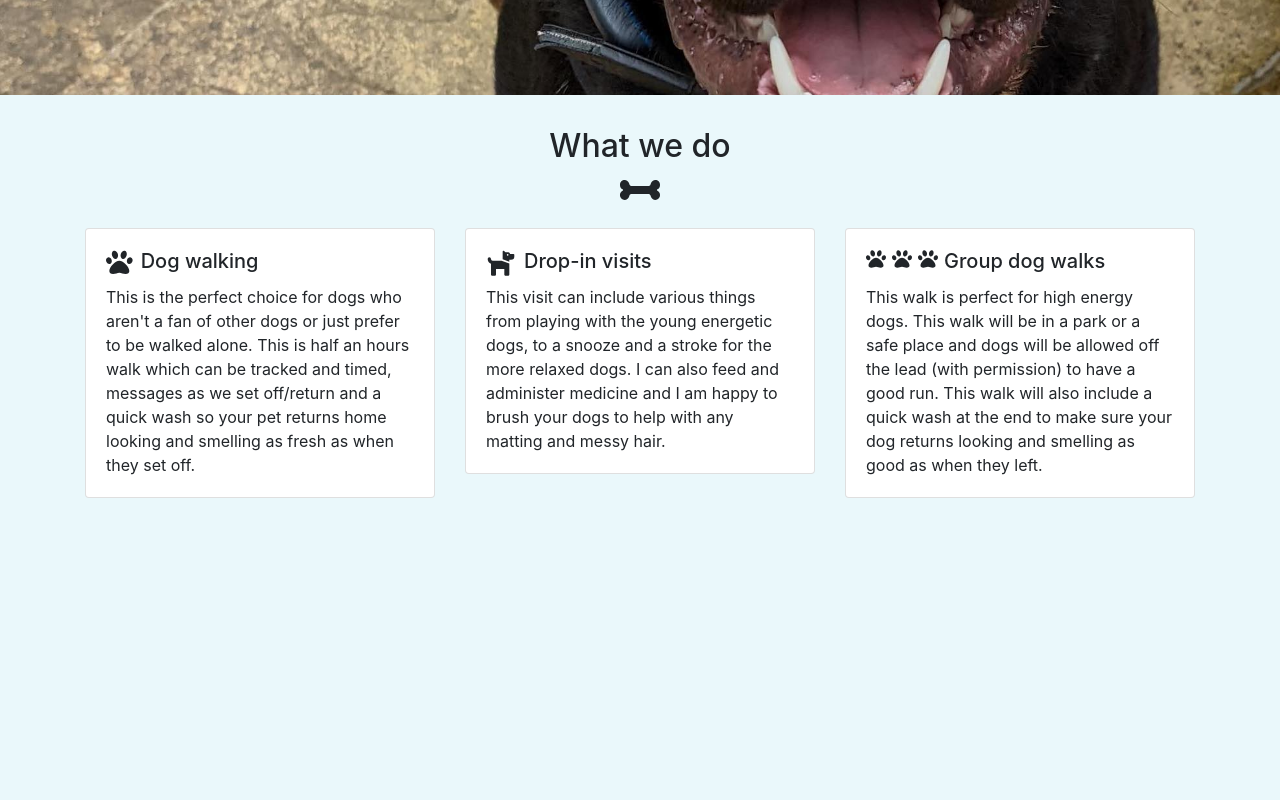
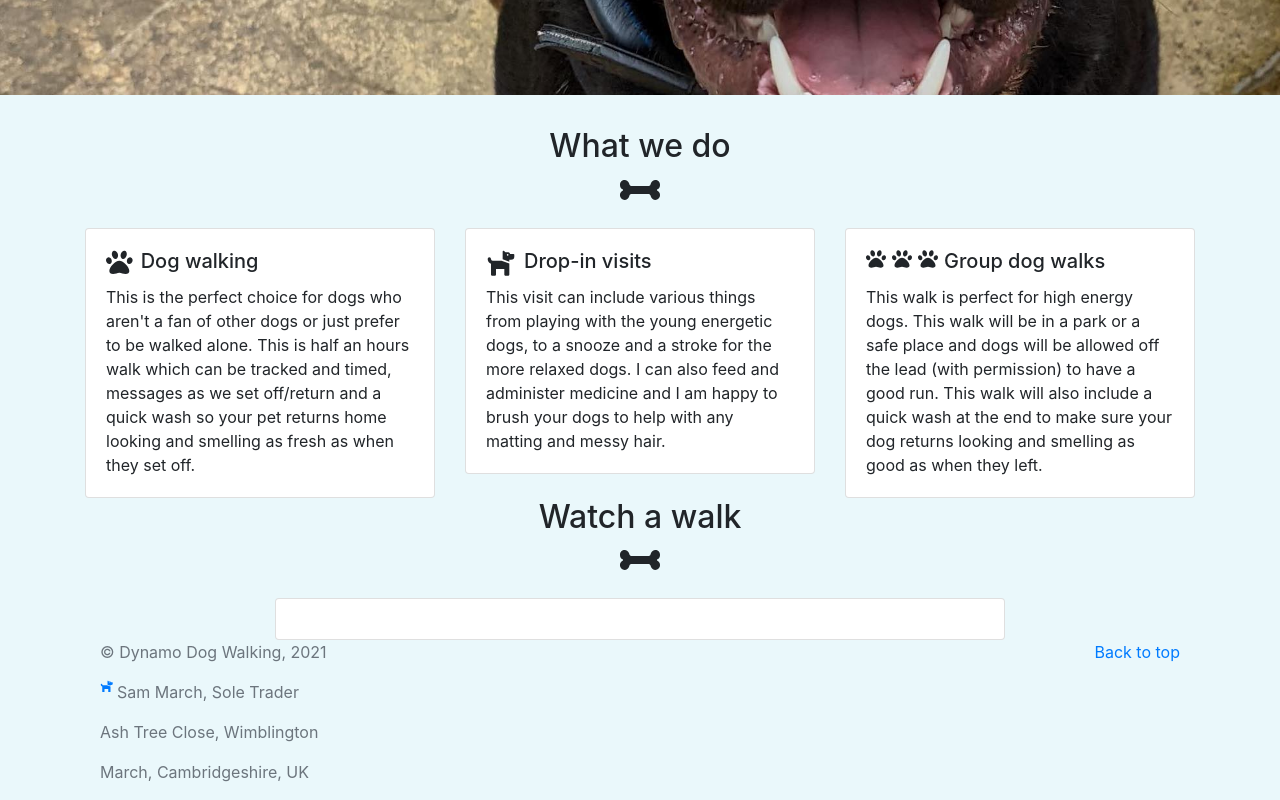
Before and after one commit to tomjmarch/dynamodogwalking, an Angular app: page / in a window 1280 px wide. Shown: the part 615-1415 px from the top of the page. Before the commit the page ends 1113 px from the top, so only its background shows below. Built offline with nearby package versions, Linux system fonts and the light colour scheme; grey boxes are pictures that could not be loaded.

Commit message:
adding embedded youtube video

```diff
--- a/src/app/app.component.html
+++ b/src/app/app.component.html
@@ -56,6 +56,38 @@
 </div>
 
 
+<div class="container">
+  <div class="row">
+    <h2 class="mx-auto">Watch a walk</h2>
+  </div>
+  <div class="row">
+    <fa-icon [icon]="faBone" size="2x" class="mx-auto"></fa-icon>
+  </div>
+
+  <div class="row">
+    <div class="col-md-8 offset-md-2 col-12" style="padding-top:20px !important;">
+      <div class="card">
+        <div class="card-body">
+          <div class="embed-responsive embed-responsive-9by16">
+            <iframe class="embed-responsive-item" src="https://www.youtube.com/embed/5ZEahbN10hw" allowfullscreen></iframe>
+          </div>
+        </div>
+      </div>
+    </div>
+</div>
+
+<footer class="text-muted">
+  <div class="container">
+    <p class="float-right">
+      <a href="#">Back to top</a>
+    </p>
+    <p>© Dynamo Dog Walking, 2021</p>
+    <p><a href="mailto:sam@dynamodogwalking.com"><fa-icon [icon]="faDog" size="xs" pull="left"></fa-icon></a></p>
+    <p>Sam March, Sole Trader</p>
+    <p>Ash Tree Close, Wimblington</p>
+    <p>March, Cambridgeshire, UK</p>
+  </div>
+</footer>
 
 <!-- Modal -->
 <ng-template #template>
--- a/src/index.html
+++ b/src/index.html
@@ -2,6 +2,7 @@
 <html lang="en">
 <head>
   <meta charset="utf-8">
+  <meta name="author" content="Tom J March">
   <title>Dynamo Dog Walking</title>
   <base href="/">
   <meta name="viewport" content="width=device-width, initial-scale=1">
```
